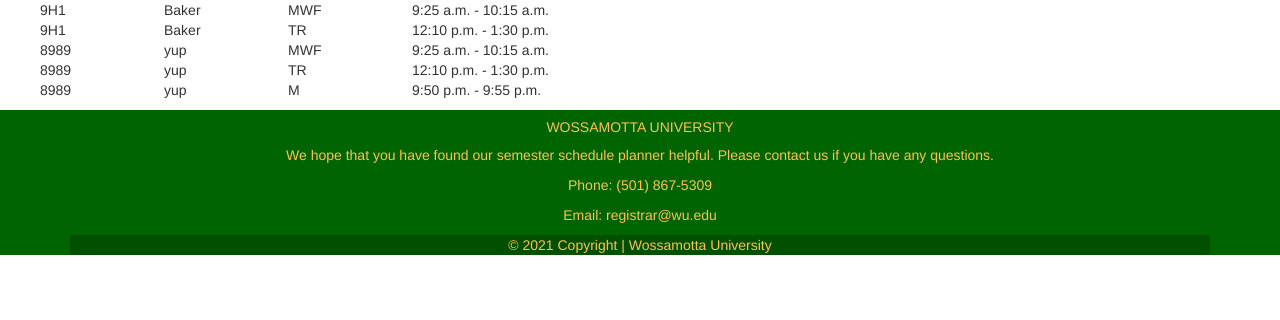
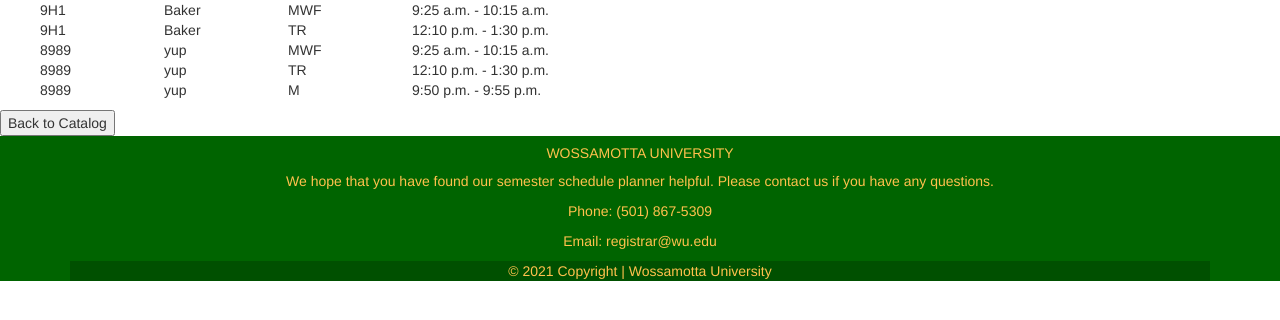
Before and after one commit to zgjohnson/semesterScheduler, a Django app: page /course/1 in a window 1280 px wide. Shown: the part 391-711 px from the top of the page. Run offline with Django 3.2, Linux system fonts and the light colour scheme; a user stored in the database is signed in; data comes from the database, SQL or seed files in the repository; some libraries are stand-ins or nearby versions.

Commit message:
Back button on viewCourse page

```diff
--- a/catalog/templates/viewCourse.html
+++ b/catalog/templates/viewCourse.html
@@ -43,5 +43,7 @@
 
 {% endfor %}
    </ol>
-
+<form>
+ <input type="button" value="Back to Catalog" onclick="history.back()">
+</form>
 {% endblock %}
```
